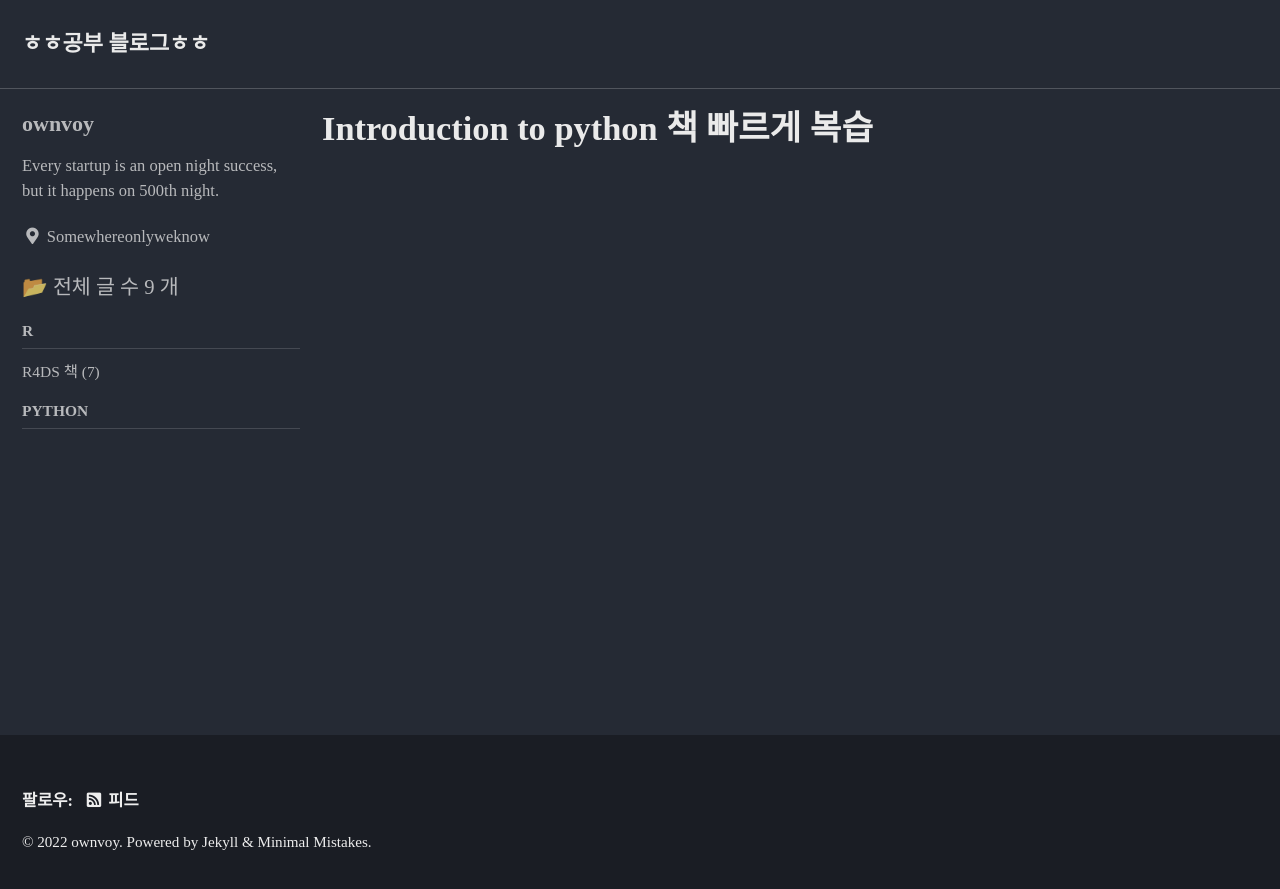
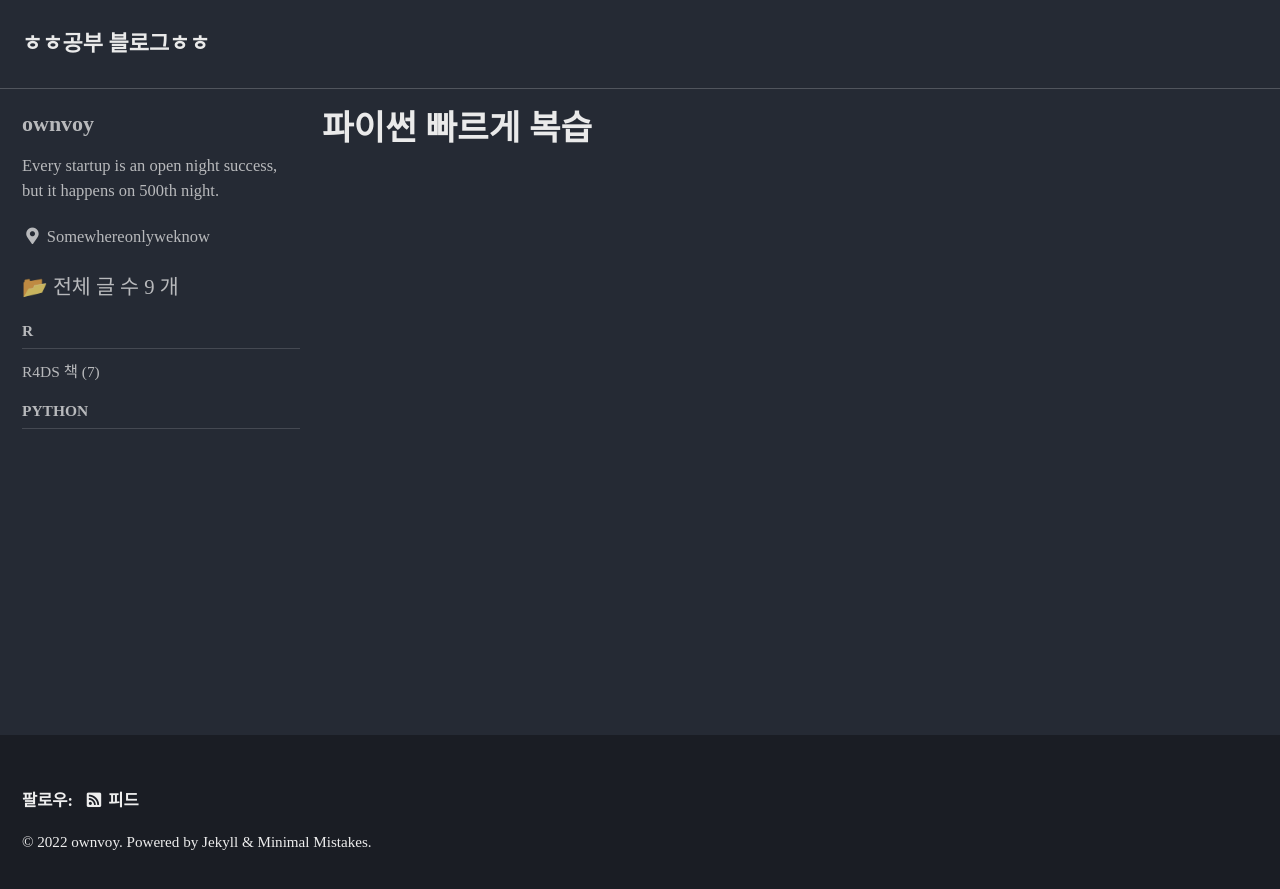
Before and after one commit to ownvoy/ownvoy.github.io, a Jekyll site: the page built from _pages/categories/category-Introduction-to-Python.md, in a window 1280 px wide. Shown: the top 889 px of the page. Built offline with Jekyll 4.4.1, drawn with Linux system fonts in a browser that asks for light colours; cached includes are drawn as plain includes; some web fonts are replaced.

Commit message:
카테고리

```diff
--- a/_pages/categories/category-Introduction-to-Python.md
+++ b/_pages/categories/category-Introduction-to-Python.md
@@ -1,5 +1,5 @@
 ---
-title: "Introduction to python 책 빠르게 복습"
+title: "파이썬 빠르게 복습"
 layout: archive
 permalink: categories/Introduction-to-Python
 author_profile: true
```
